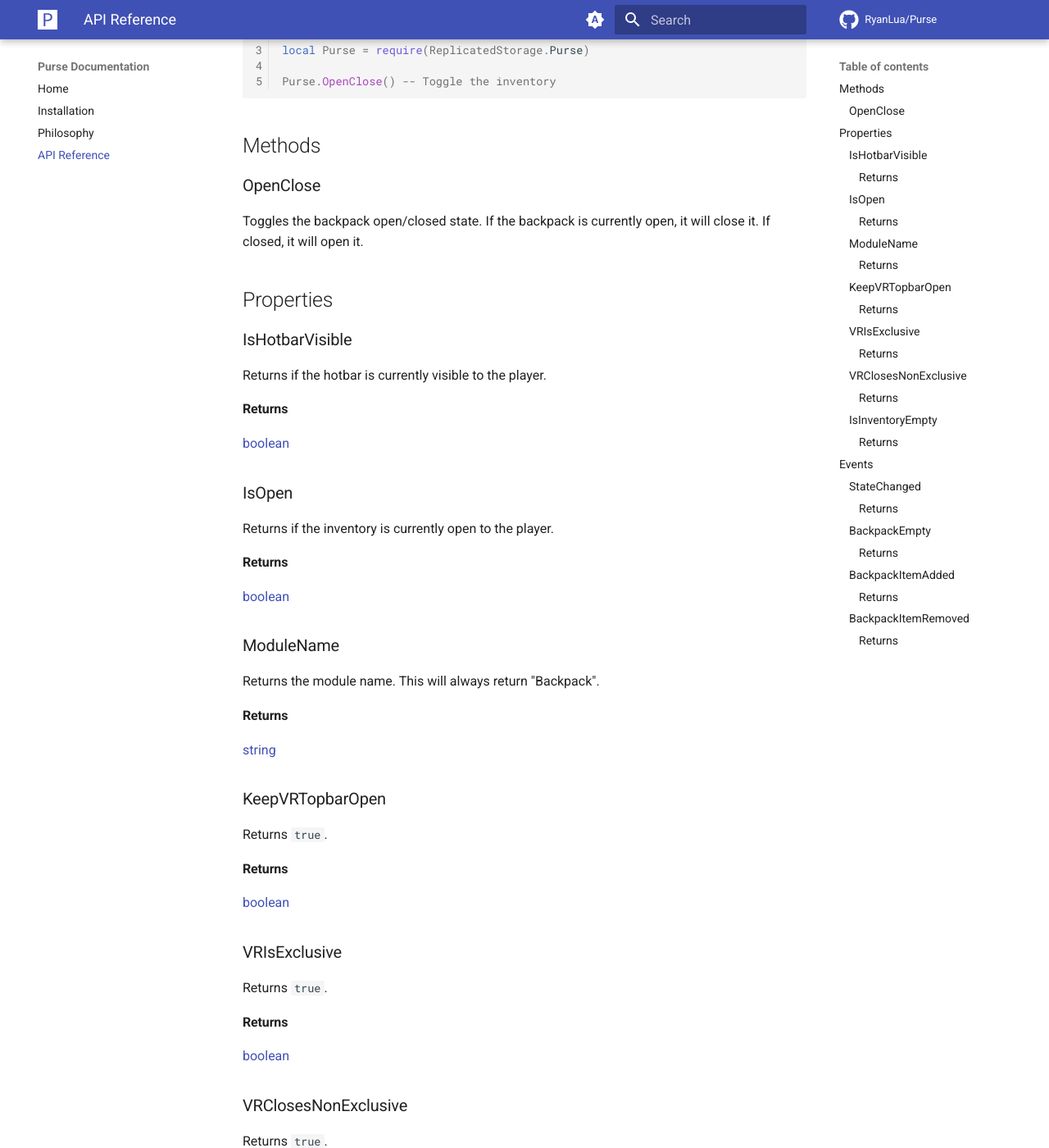
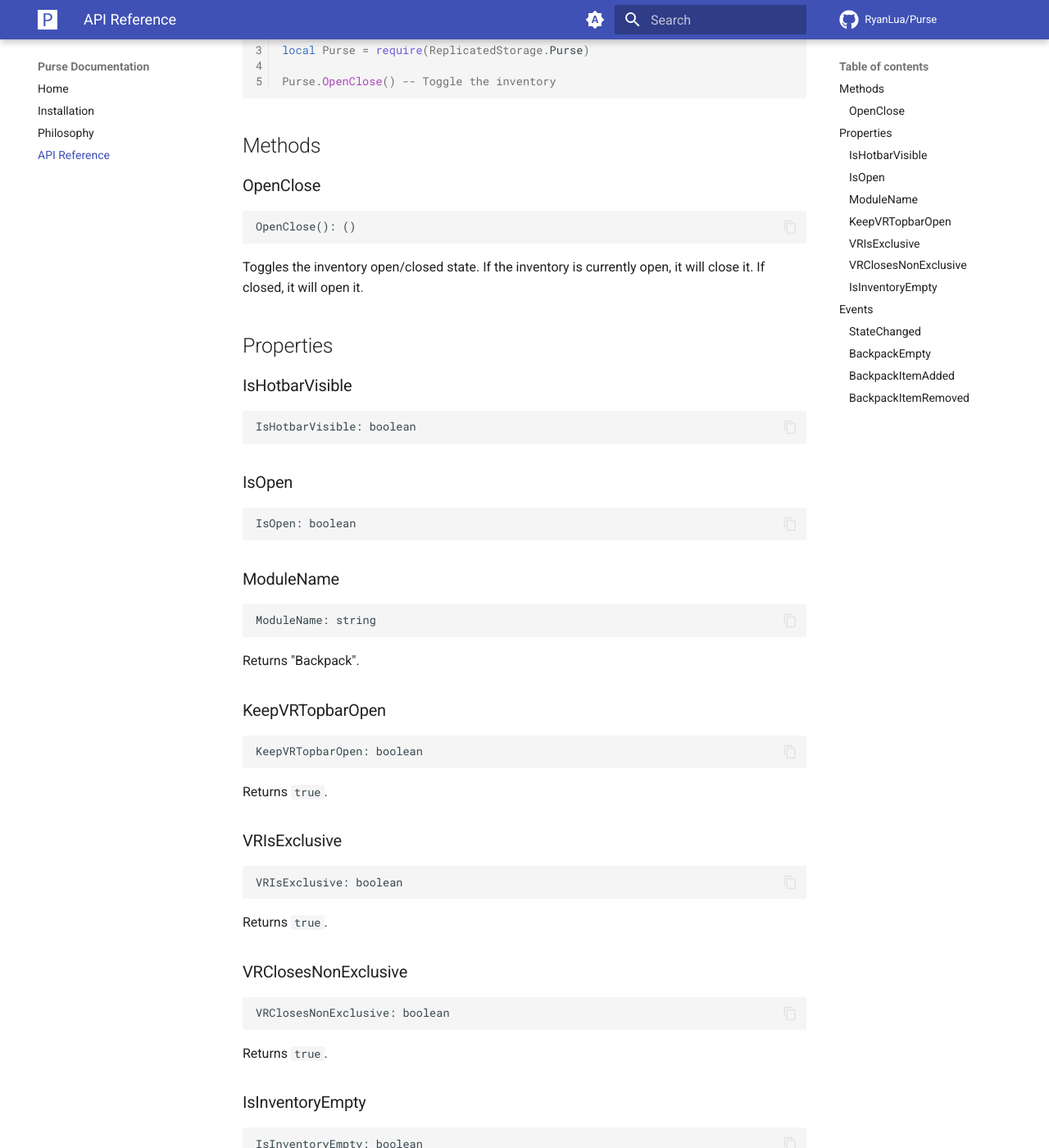
Before and after one commit to RyanLua/Purse, an MkDocs documentation site: the page built from docs/api-reference.md, in a window 1280 px wide and 1400 px high, scrolled down 284 px. Shown: the whole window at 82% size. Built offline with MkDocs 1.6.1 and Material for MkDocs 9.7.7, drawn with Linux system fonts in a browser that asks for light colours; comment, search, counter and statistics services are not loaded; some of the changed text lies outside the part shown.

Commit message:
Improve formatting for returns
Signed-off-by: GitHub <noreply@github.com>

````diff
--- a/docs/api-reference.md
+++ b/docs/api-reference.md
@@ -14,99 +14,97 @@ Purse.OpenClose() -- Toggle the inventory
 
 ### OpenClose
 
-Toggles the backpack open/closed state. If the backpack is currently open, it will close it. If closed, it will open it.
+```
+OpenClose(): ()
+```
+
+Toggles the inventory open/closed state. If the inventory is currently open, it will close it. If closed, it will open it.
 
 ## Properties
 
 ### IsHotbarVisible
 
-Returns if the hotbar is currently visible to the player.
-
-#### Returns
-
-[boolean]
+```
+IsHotbarVisible: boolean
+```
 
 ### IsOpen
 
-Returns if the inventory is currently open to the player.
-
-#### Returns
-
-[boolean]
+```
+IsOpen: boolean
+```
 
 ### ModuleName
 
-Returns the module name. This will always return "Backpack".
+```
+ModuleName: string
+```
 
-#### Returns
-
-[string]
+Returns "Backpack".
 
 ### KeepVRTopbarOpen
 
+```
+KeepVRTopbarOpen: boolean
+```
+
 Returns `true`.
-
-#### Returns
-
-[boolean]
 
 ### VRIsExclusive
 
+```
+VRIsExclusive: boolean
+```
+
 Returns `true`.
-
-#### Returns
-
-[boolean]
 
 ### VRClosesNonExclusive
 
+```
+VRClosesNonExclusive: boolean
+```
+
 Returns `true`.
-
-#### Returns
-
-[boolean]
 
 ### IsInventoryEmpty
 
-Returns if the inventory is empty.
+```
+IsInventoryEmpty: boolean
+```
 
-#### Returns
-
-[boolean]
+Returns `true` if the inventory is empty.
 
 ## Events
 
 ### StateChanged
 
-Fires when the backpack is closed or opened.
-
-#### Returns
-
-[BindableEvent]
+```
+StateChanged: BindableEvent
+```
 
 ### BackpackEmpty
 
+```
+BackpackEmpty: BindableEvent
+```
+
 Fires when the inventory is empty.
-
-#### Returns
-
-[BindableEvent]
 
 ### BackpackItemAdded
 
+```
+BackpackItemAdded: BindableEvent
+```
+
 Fires when a item is added to the inventory.
-
-#### Returns
-
-[BindableEvent]
 
 ### BackpackItemRemoved
 
+```
+BackpackItemRemoved: BindableEvent
+```
+
 Fires when a item is removed from the inventory.
-
-#### Returns
-
-[BindableEvent]
 
   [BindableEvent]: https://create.roblox.com/docs/reference/engine/classes/BindableEvent
   [boolean]: https://create.roblox.com/docs/luau/booleans
````
